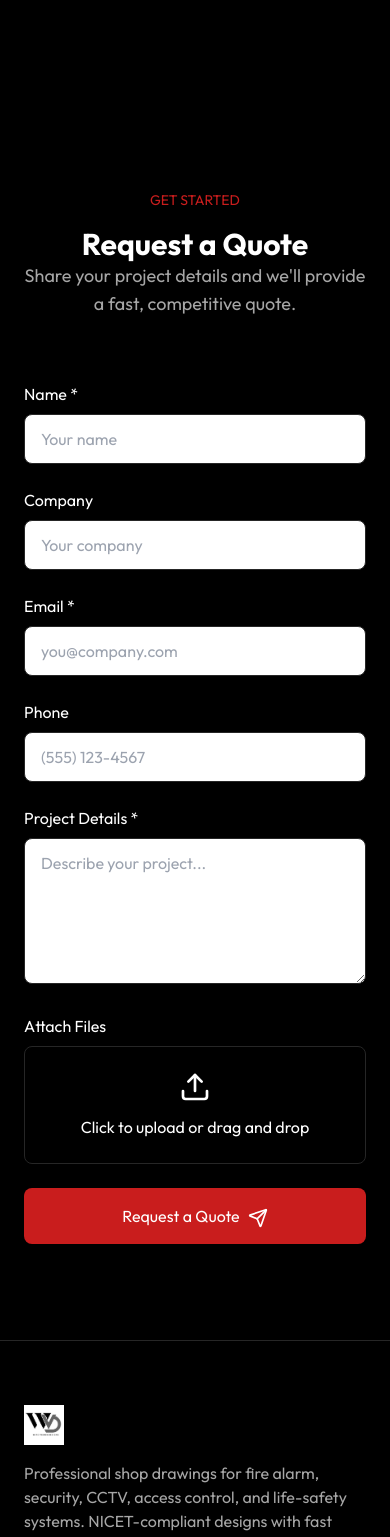
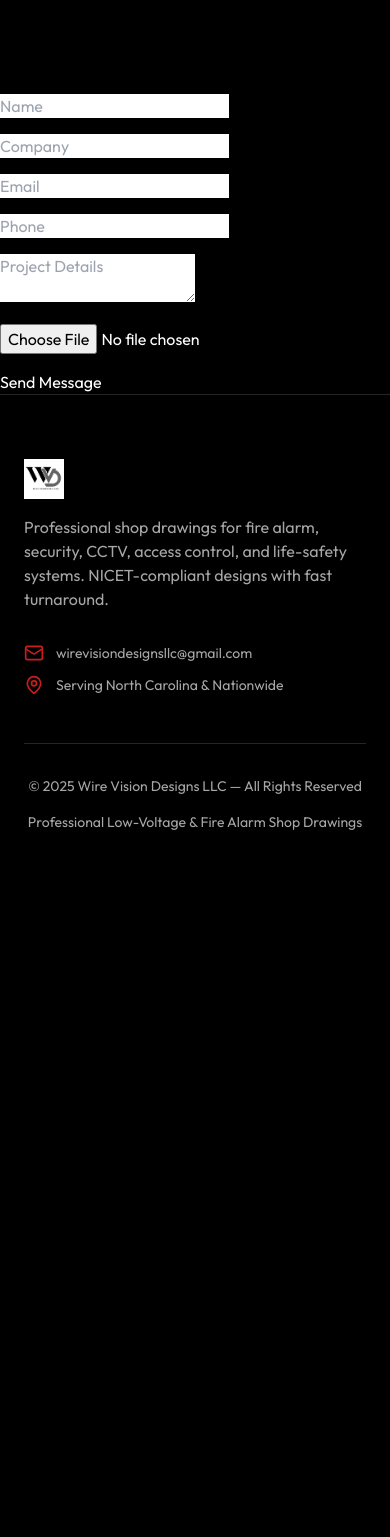
Before and after one commit to wirevisiondesigns/visionary-wireframe, a React (Vite) app: page / in a window 390 px wide. Shown: the part 6428-7965 px from the top of the page. After the commit the page ends 7324 px from the top, so only its background shows below. Built offline with nearby package versions, Linux system fonts and the light colour scheme; the HTML template or start-up script is replaced by a standard one.

Commit message:
Update ContactForm.tsx

```diff
--- a/src/components/ContactForm.tsx
+++ b/src/components/ContactForm.tsx
@@ -1,174 +1,145 @@
-import { useRef, useState } from "react";
+import React, { useState } from "react";
 import emailjs from "@emailjs/browser";
-import { Send, Upload, X } from "lucide-react";
-import { toast } from "@/hooks/use-toast";
 
-console.log("CONTACT FORM COMPONENT LOADED");
+const ContactForm: React.FC = () => {
+  const [name, setName] = useState("");
+  const [company, setCompany] = useState("");
+  const [email, setEmail] = useState("");
+  const [phone, setPhone] = useState("");
+  const [details, setDetails] = useState("");
+  const [file, setFile] = useState<File | null>(null);
+  const [loading, setLoading] = useState(false);
+  const [success, setSuccess] = useState<string | null>(null);
+  const [error, setError] = useState<string | null>(null);
 
-const ContactForm = () => {
-  const formRef = useRef<HTMLFormElement>(null);
-  const [files, setFiles] = useState<File[]>([]);
-  const [isSubmitting, setIsSubmitting] = useState(false);
+  // Upload file to File.io
+  const uploadFileToFileIO = async () => {
+    if (!file) return null;
 
-  const handleFileChange = (e: React.ChangeEvent<HTMLInputElement>) => {
-    if (e.target.files) {
-      const uploaded = Array.from(e.target.files);
-      setFiles((prev) => [...prev, ...uploaded]);
+    const formData = new FormData();
+    formData.append("file", file);
+
+    try {
+      const res = await fetch("https://file.io/?expires=1w", {
+        method: "POST",
+        body: formData,
+      });
+
+      const data = await res.json();
+
+      if (data.success) {
+        return data.link; // URL of uploaded file
+      } else {
+        throw new Error("File upload failed");
+      }
+    } catch (err) {
+      console.error("File upload error:", err);
+      throw err;
     }
   };
 
-  const removeFile = (index: number) => {
-    setFiles((prev) => prev.filter((_, i) => i !== index));
+  // Handle form submit
+  const handleSubmit = async (e: React.FormEvent) => {
+    e.preventDefault();
+    setLoading(true);
+    setSuccess(null);
+    setError(null);
+
+    try {
+      let attachmentURL = null;
+
+      if (file) {
+        attachmentURL = await uploadFileToFileIO();
+      }
+
+      const templateParams = {
+        name,
+        company,
+        email,
+        phone,
+        details,
+        attachments: attachmentURL || "No files attached",
       };
 
-  const sendEmail = async (e: React.FormEvent<HTMLFormElement>) => {
-    e.preventDefault();
-    console.log("FORM SUBMITTED - HANDLER TRIGGERED");
-
-    if (!formRef.current) return;
-    setIsSubmitting(true);
-
-    try {
-      await emailjs.sendForm(
-        "service_ox87hbr",
-        "template_l3lk4o3",
-        formRef.current,
-        "mD1dBY0Dq0EPMZEam"
+      await emailjs.send(
+        "service_iukubsk", // your service ID
+        "template_bx8il2j", // your template ID
+        templateParams,
+        "X4K1XZNFxV9Xe6V4T" // your public key
       );
 
-      toast({
-        title: "Quote Request Submitted!",
-        description: "Thank you! We'll get back to you within 24 hours.",
-      });
-
-      formRef.current.reset();
-      setFiles([]);
-    } catch (error) {
-      console.error("EmailJS Error:", error);
-      toast({
-        title: "Submission Failed",
-        description: "An error occurred while submitting your request.",
-        variant: "destructive",
-      });
+      setSuccess("Message sent successfully!");
+      setName("");
+      setCompany("");
+      setEmail("");
+      setPhone("");
+      setDetails("");
+      setFile(null);
+    } catch (err) {
+      console.error(err);
+      setError("Submission failed. Try again.");
     }
 
-    setIsSubmitting(false);
+    setLoading(false);
   };
 
   return (
-    <section id="contact" className="py-24 md:py-32 relative">
-      <div className="container mx-auto px-6">
-        <div className="text-center mb-16">
-          <p className="text-primary text-sm uppercase mb-4">Get Started</p>
-          <h2 className="text-3xl md:text-4xl lg:text-5xl font-bold">Request a Quote</h2>
-          <p className="text-muted-foreground text-lg max-w-2xl mx-auto">
-            Share your project details and we'll provide a fast, competitive quote.
-          </p>
-        </div>
-
-        <form ref={formRef} onSubmit={sendEmail} className="max-w-2xl mx-auto space-y-6">
-          <div className="grid md:grid-cols-2 gap-6">
-            <div>
-              <label className="block mb-2">Name *</label>
+    <form onSubmit={handleSubmit} className="space-y-4">
       <input
         type="text"
-                name="name"
+        placeholder="Name"
         required
-                className="w-full px-4 py-3 border rounded-lg"
-                placeholder="Your name"
+        value={name}
+        onChange={(e) => setName(e.target.value)}
+        className="input"
       />
-            </div>
-            <div>
-              <label className="block mb-2">Company</label>
+
       <input
         type="text"
-                name="company"
-                className="w-full px-4 py-3 border rounded-lg"
-                placeholder="Your company"
+        placeholder="Company"
+        value={company}
+        onChange={(e) => setCompany(e.target.value)}
+        className="input"
       />
-            </div>
-          </div>
 
-          <div className="grid md:grid-cols-2 gap-6">
-            <div>
-              <label className="block mb-2">Email *</label>
       <input
         type="email"
-                name="email"
+        placeholder="Email"
         required
-                className="w-full px-4 py-3 border rounded-lg"
-                placeholder="you@company.com"
+        value={email}
+        onChange={(e) => setEmail(e.target.value)}
+        className="input"
       />
-            </div>
-            <div>
-              <label className="block mb-2">Phone</label>
+
       <input
-                type="tel"
-                name="phone"
-                className="w-full px-4 py-3 border rounded-lg"
-                placeholder="(555) 123-4567"
+        type="text"
+        placeholder="Phone"
+        value={phone}
+        onChange={(e) => setPhone(e.target.value)}
+        className="input"
       />
-            </div>
-          </div>
 
-          <div>
-            <label className="block mb-2">Project Details *</label>
       <textarea
-              name="details"
+        placeholder="Project Details"
         required
-              rows={5}
-              className="w-full px-4 py-3 border rounded-lg"
-              placeholder="Describe your project..."
+        value={details}
+        onChange={(e) => setDetails(e.target.value)}
+        className="textarea"
       />
-          </div>
 
-          <div>
-            <label className="block mb-2">Attach Files</label>
       <input
         type="file"
-              name="attachment"
-              multiple
-              className="hidden"
-              id="fileUploadReal"
-              onChange={handleFileChange}
+        onChange={(e) => setFile(e.target.files ? e.target.files[0] : null)}
+        className="input"
       />
 
-            <label
-              htmlFor="fileUploadReal"
-              className="block border p-6 rounded-lg text-center cursor-pointer"
-            >
-              <Upload className="w-8 h-8 mx-auto mb-3" />
-              Click to upload or drag and drop
-            </label>
+      <button type="submit" disabled={loading} className="btn">
+        {loading ? "Sending..." : "Send Message"}
+      </button>
 
-            {files.length > 0 && (
-              <div className="mt-4 space-y-2">
-                {files.map((file, idx) => (
-                  <div
-                    key={idx}
-                    className="flex justify-between border p-2 rounded-lg"
-                  >
-                    <span className="truncate">{file.name}</span>
-                    <button type="button" onClick={() => removeFile(idx)}>
-                      <X className="w-4 h-4" />
-                    </button>
-                  </div>
-                ))}
-              </div>
-            )}
-          </div>
-
-          <button
-            type="submit"
-            disabled={isSubmitting}
-            className="w-full py-4 bg-primary text-white rounded-lg"
-          >
-            {isSubmitting ? "Submitting..." : "Request a Quote"}
-            <Send className="w-5 h-5 inline ml-2" />
-          </button>
+      {success && <p className="text-green-500">{success}</p>}
+      {error && <p className="text-red-500">{error}</p>}
     </form>
-      </div>
-    </section>
   );
 };
 
```
Lines whose indentation alone changed are shown as unchanged.
